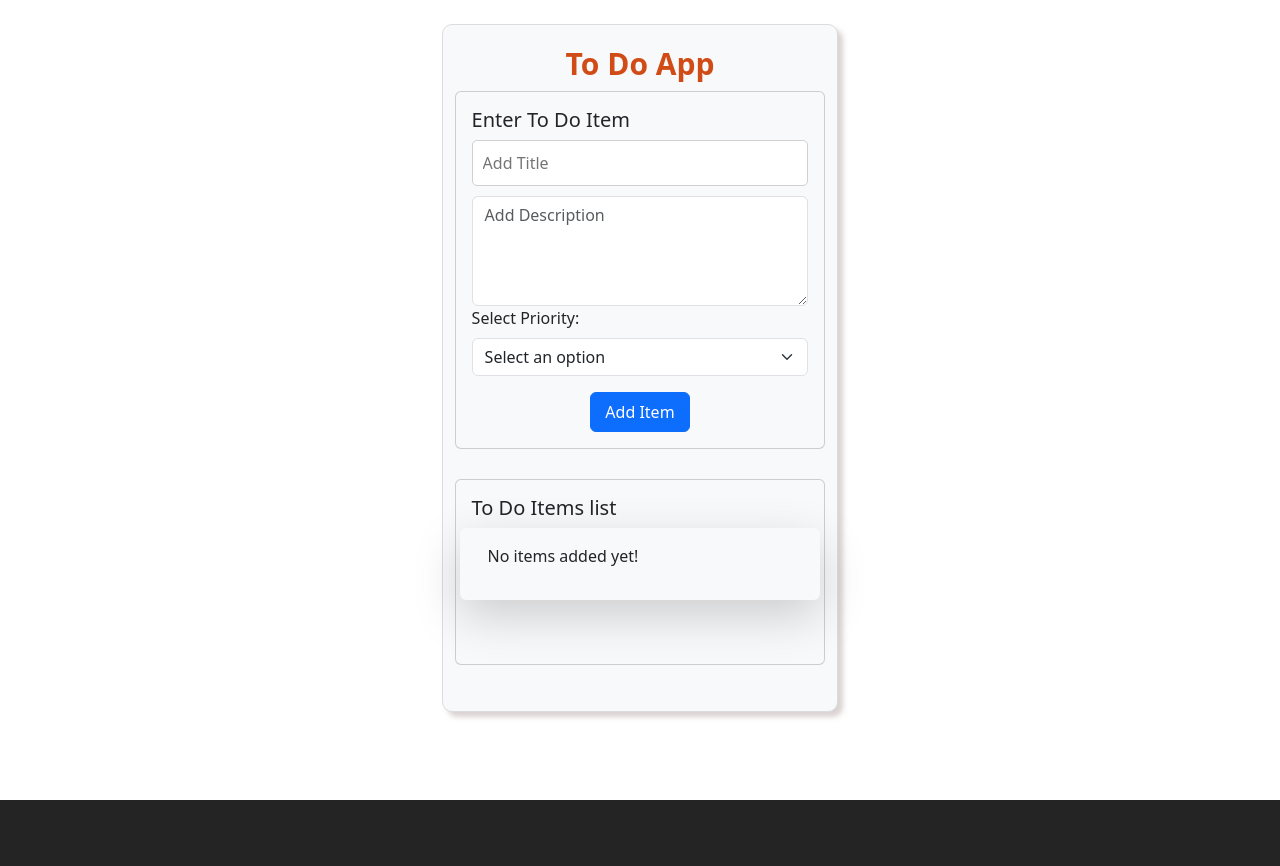
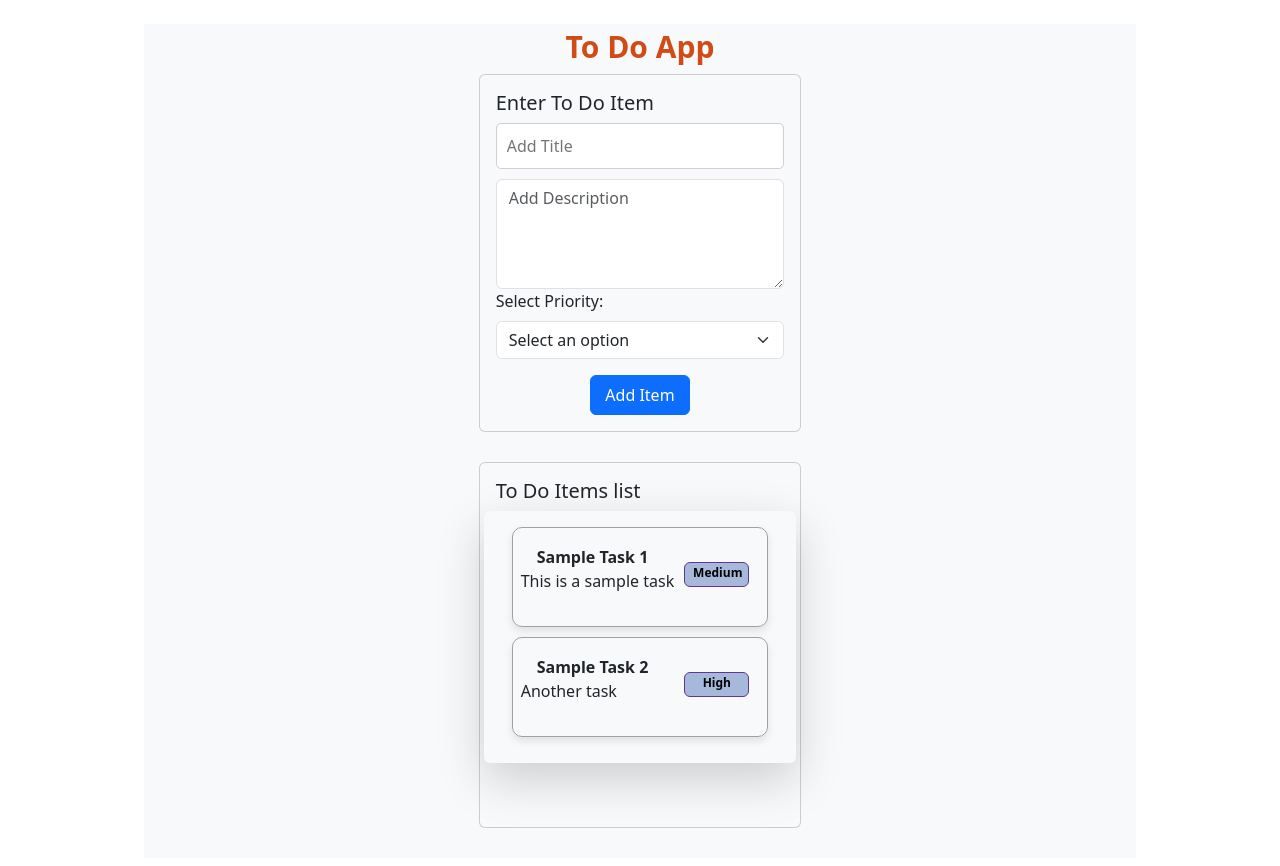
Before and after one commit to luqman-hassan123/To-Do-App, a React (Vite) app: page / in a window 1280 px wide. Shown: the top 866 px of the page. Before the commit the page ends 800 px from the top, so only its background shows below. Built offline with nearby package versions, Linux system fonts and the light colour scheme.

Commit message:
add modal structure header and footer but not complete i have to change it

```diff
--- a/src/App.css
+++ b/src/App.css
@@ -1,8 +1,8 @@
 #root {
   width: 100%; /* Allow full width on larger screens */
-  max-width: 1280px; /* Limit width on smaller screens */
+   max-width: 1280px; /*Limit width on smaller screens */
   margin: 0 auto; /* Center the app */
-  /* padding: 2rem; Keep padding for inner spacing */
+   padding: 2rem;  /*Keep padding for inner spacing */
   border-radius: 5px;
 
   margin-top: 8px;
@@ -19,14 +19,14 @@
 
 
 /* ****************main container *************************** */
-.container-fluid{
+/* .container-fluid{
   padding: 1rem;
   width: 40% !important;
   border: 1px solid gainsboro;
   border-radius: 10px;
   box-shadow: 5px 5px 5px rgba(184, 167, 167, 0.5);
 
-}
+} */
 
 .card {
   margin-bottom: 30px;
@@ -63,13 +63,15 @@
 
 /* *************add item button **************************** */
 .addItem {
-  width: 25px !important; /* Set the desired width */
+  width: auto !important; /* Set the desired width */
   height: 40px !important;
   min-width: 100px; /* Minimum width for smaller screens */
   max-width: 200px; /* Maximum width */
   margin: 0 auto; /* Center the button */
   display: block !important;
   transition: background 1s ease !important;
+  white-space: nowrap;
+  text-align: center !important;
 
   &:hover{
     background: rgb(26, 29, 16) !important;
@@ -175,6 +177,7 @@
   text-align: center;
   justify-content: center;
   align-items: center;
+  color: wheat;
 
 }
 
@@ -224,15 +227,17 @@
   position: fixed;
   border-radius: 5px;
   color: rgb(19, 18, 18);
-  top: 10%; /* Position it slightly down to avoid full-screen overlay */
-  left: 10%; /* Position it slightly from the left to create space */
-  width: 80%; /* Allowing visible space on either side */
-  height: 40%; /* Allowing visible space at the top and bottom */
-  background: rgb(207, 198, 198); /* Nearly opaque for less transparency */
+  top: 40%; /* Position it slightly down to avoid full-screen overlay */
+  left: 50%; /* Position it slightly from the left to create space */
+  width: 60%; /* Allowing visible space on either side */
+  max-width: 500px;
+  height: 30%; /* Allowing visible space at the top and bottom */
+  background: rgb(252, 250, 250); /* Nearly opaque for less transparency */
   display: flex;
   align-items: center;
   justify-content: center;
   z-index: 1;
+  transform: translate(-50% , -50%);
   border: 1px solid black !important;
   box-shadow: 0 4px 8px rgba(0, 0, 0, 9)
 }
@@ -241,18 +246,16 @@
   background: rgb(68, 57, 57);
   padding: 20px;
   border-radius: 8px;
-  width: 300px;
-  max-width: 80%;
+  width: 100px !;
+  max-width: 100%;
   /* box-shadow: 0 4px 8px rgba(0, 0, 0, 0.2); */
 }
 
 
-.modal-close-btn{
-  background: #da5026;
-  width: 70px;
-  border-radius: 5px;
-  border: 2px solid white;
-
+.modal-header{
+  font-weight: bold;
+  justify-content: center;
+  font-size: 25px;
 }
 
 
--- a/src/App.jsx
+++ b/src/App.jsx
@@ -1,33 +1,53 @@
 import "./App.css";
 import "bootstrap/dist/css/bootstrap.min.css";
+import 'bootstrap/dist/css/bootstrap.min.css';
+
 import Button from "./assets/components/Buttons";
 import Card from "./assets/components/Card";
 import Input from "./assets/components/Input";
 import Modal from "./assets/components/Modal";
 import TextArea from "./assets/components/TextArea";
 import ToDoContent from "./assets/components/ToDoContent";
-import ToDoItem from "./assets/components/ToDoItem";
 import Header from "./assets/components/Header";
 import React, { useState } from "react";
 import Dropdown from "./assets/components/Dropdown";
+// import Footer from "./assets/components/Footer";
 
 function App() {
   const [title, setTitle] = useState("");
   const [priority, setPriority] = useState("");
   const [description, setDescription] = useState("");
-  const [todoItems, setToDoItems] = useState([]);
-  const [isModalOpen , setIsModalOpen] = useState(false);
-  const [selectedItem, setSelectedItem] = useState({title: '', description: '', priority: ''})
-
+  const [todoItems, setToDoItems] = useState([{ title: "Sample Task 1", description: "This is a sample task", priority: "Medium" },
+    { title: "Sample Task 2", description: "Another task", priority: "High" }]);
+  const [isModalOpen, setIsModalOpen] = useState(false);
+  const [selectedItem, setSelectedItem] = useState({
+    title: "",
+    description: "",
+    priority: "",
+  });
+  const [isUpdating, setIsUpdating] = useState(false);
+  const [currentIndex, setCurrentIndex] = useState(null);
 
   const handleDropDown = (event) => {
     setPriority(event.target.value);
   };
 
   const handleAddItem = () => {
-    if (title && description) {
-      const newItem = { title, description, priority };
-      setToDoItems([...todoItems, newItem]);
+    if (title && description && priority) {
+      if (isUpdating) {
+        //update item
+        const updatedItems = todoItems.map((item, i) =>
+          i === currentIndex ? { title, description, priority } : item
+        );
+        setToDoItems(updatedItems);
+        setIsUpdating(false);
+        setCurrentIndex(null);
+      } else {
+        // add new item
+        const newItem = { title, description, priority };
+        setToDoItems([...todoItems, newItem]);
+      }
+      //clear the input fields
       setTitle("");
       setDescription("");
       setPriority("");
@@ -35,54 +55,61 @@ function App() {
   };
 
   const handleDeleteItem = (index) => {
-    const updatedItems = todoItems.filter((_, i) => i !== index);
-    setToDoItems(updatedItems);
+    const confirmDelete = window.confirm("Are You Sure To Delete Item!!");
+    if (confirmDelete) {
+      const updatedItems = todoItems.filter((_, i) => i !== index);
+      setToDoItems(updatedItems);
+    }
   };
 
   const handleUpdateItem = (index) => {
-    const updatedItems = todoItems.map((item, i) =>
-      i === index ? { ...item, priority: 'Updated Priority' } : item
-    );
-    setToDoItems(updatedItems);
+    const ItemToUpdate = todoItems[index];
+    setTitle(ItemToUpdate.title);
+    setDescription(ItemToUpdate.description);
+    setPriority(ItemToUpdate.priority);
+    setIsUpdating(true);
+    setCurrentIndex(index);
   };
-
 
   const handleInfoItem = (item) => {
     setSelectedItem(item);
     setIsModalOpen(true);
-  }
+  };
 
-  //const closeModal = () => setIsModalOpen(false)
 
   const closeModal = () => {
     setIsModalOpen(false);
-    setShowModel(false)
+    setShowModel(false);
   };
-
-
 
   return (
     // main container
-    <div className="container-fluid bg-light">
+    <div className="container-fluid bg-light ">
+    <div className="row col-md-6 offset-md-3 col-lg-4 offset-lg-4 col-sm-12 col-sm-12">
       {/* first heading  */}
       <Header className="main-header" title="To Do App" />
 
       {/* card component */}
       <Card className="card text-dark bg-light p-3">
         <h5 className="card-title">Enter To Do Item</h5>
+
+        {/* //input field for Title */}
         <Input
           placeholder="Add Title"
           className="input-field"
           value={title}
           onChange={(e) => setTitle(e.target.value)}
         />
-         <TextArea
-          className =""
+
+        {/* //input field for description  */}
+        <TextArea
+          className=""
           value={description}
           onChange={(e) => setDescription(e.target.value)}
           placeholder="Add Description" // Optional placeholder
         />
 
+        {/* // priority */}
         <Dropdown
           title=" Select Priority:"
           options={["High", "Medium", "Low"]}
@@ -90,15 +117,15 @@ function App() {
           selectedValue={priority}
         />
 
+        {/* //button */}
         <Button
           className="addItem btn btn-primary"
-          title="Add Item"
+          title={isUpdating ? "Save Update" : "Add Item"}
           onButtonClick={handleAddItem}
         />
       </Card>
 
-
-
+      {/*  second card that show content */}
       <Card className="card text-dark bg-light p-3">
         <h5 className="card-title"> To Do Items list</h5>
         <div className="row shadow-lg p-3 mb-5 bg-body-tertiary rounded ">
@@ -112,16 +139,18 @@ function App() {
         </div>
       </Card>
 
+      {/* modal component */}
       {isModalOpen && (
         <Modal
           title={selectedItem.title}
           description={selectedItem.description}
           priority={selectedItem.priority}
-          onClose = {closeModal}
-         />
+          onClose={closeModal}
+        >
+        </Modal>
       )}
+      </div>
     </div>
   );
 }
-
 export default App;
--- /dev/null
+++ b/src/assets/components/Footer.jsx
@@ -0,0 +1,10 @@
+import React from 'react'
+
+const Footer = ({className, title}) => {
+  return (
+    <footer    className= {className}
+      title= {title}> {title}   </footer>
+  )
+}
+
+export default Footer
--- a/src/assets/components/Modal.jsx
+++ b/src/assets/components/Modal.jsx
@@ -1,15 +1,24 @@
 // Modal.jsx
 import React from 'react';
+import Header from './Header';
+import Buttons from './Buttons';
+import Footer from './Footer';
 
-const Modal = ({ title, description, priority, onClose }) => {
+const Modal = ({ title, description, priority, children, onClose}) => {
   return (
     <div className="modal-overlay">
       <div className="modal-content">
-        <h2>Item Details</h2>
+
+      <Header className="modal-header" title= "Item Details"/>
+        {children}
         <p><strong>Title:</strong> {title}</p>
         <p><strong>Description:</strong> {description}</p>
         <p><strong>Priority:</strong> {priority}</p>
-        <button className="modal-close-btn" onClick={onClose}>Close</button>
+
+          <Buttons className="btn bg-primary" onButtonClick={onClose} title="close"/>
+          <Footer className="card-footer" title="footer">
+          </Footer>
+
       </div>
     </div>
   );
```
